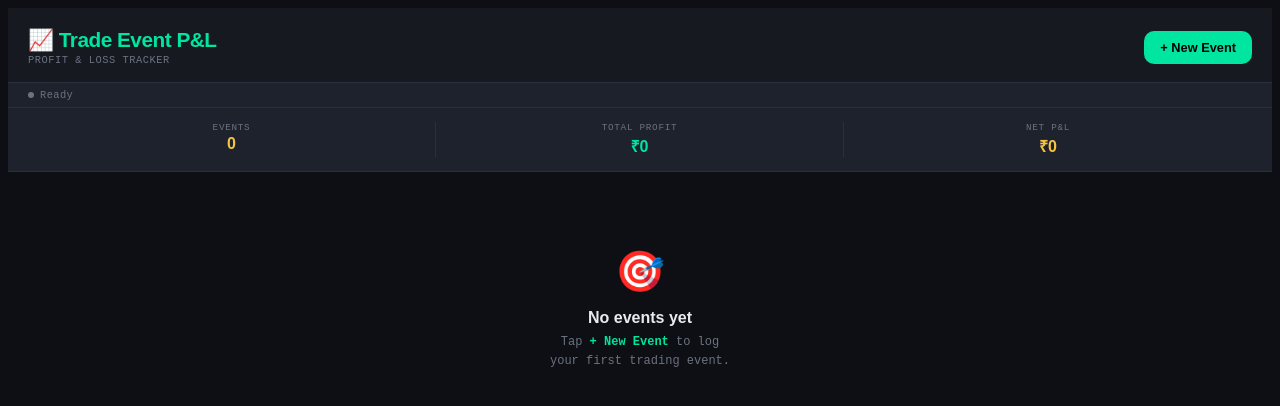
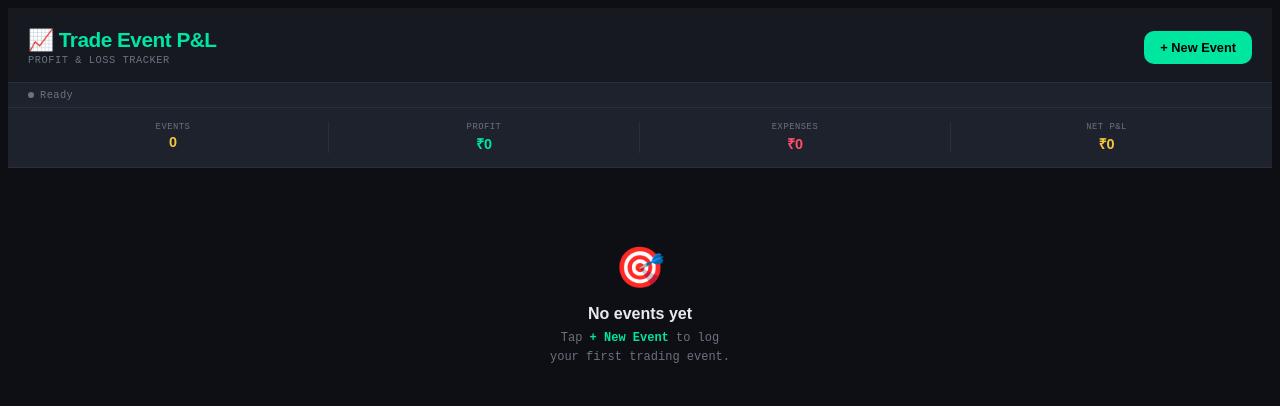
Before and after one commit to anurudh1632/trade-tracker, a plain HTML site: page index.html in a window 1280 px wide. Drawn offline with Linux system fonts and the light colour scheme.

Commit message:
Update index.html

```diff
--- a/index.html
+++ b/index.html
@@ -78,16 +78,16 @@ letter-spacing: 0.04em;
 
 .summary-strip {
 display: grid;
-grid-template-columns: 1fr 1fr 1fr;
+grid-template-columns: 1fr 1fr 1fr 1fr;
 background: #1e222d;
 border-bottom: 1px solid #2a2f3d;
-padding: 14px 20px;
+padding: 14px 10px;
 }
 
 .strip-item { text-align: center; }
 .strip-item:not(:last-child) { border-right: 1px solid #2a2f3d; }
-.strip-label { font-size: 0.58rem; color: #6b7280; text-transform: uppercase; letter-spacing: 0.08em; }
-.strip-value { font-family: ‘Syne’, sans-serif; font-weight: 700; font-size: 1rem; margin-top: 2px; }
+.strip-label { font-size: 0.55rem; color: #6b7280; text-transform: uppercase; letter-spacing: 0.06em; }
+.strip-value { font-family: ‘Syne’, sans-serif; font-weight: 700; font-size: 0.9rem; margin-top: 2px; }
 .strip-value.green { color: #00e5a0; }
 .strip-value.red { color: #ff4f6a; }
 .strip-value.yellow { color: #f5c542; }
@@ -354,8 +354,12 @@ white-space: nowrap;
     <div class="strip-value yellow" id="totalEvents">0</div>
   </div>
   <div class="strip-item">
-    <div class="strip-label">Total Profit</div>
+    <div class="strip-label">Profit</div>
     <div class="strip-value green" id="totalProfit">₹0</div>
+  </div>
+  <div class="strip-item">
+    <div class="strip-label">Expenses</div>
+    <div class="strip-value red" id="totalExpenses">₹0</div>
   </div>
   <div class="strip-item">
     <div class="strip-label">Net P&L</div>
@@ -645,9 +649,11 @@ white-space: nowrap;
     const list = document.getElementById('eventsList');
     const totalProfit = events.reduce((s,e) => s + (e.profit||0), 0);
     const totalNet = events.reduce((s,e) => s + calcNet(e), 0);
+    const totalExpenses = events.reduce((s,e) => s + getTotalExp(e), 0);
 
     document.getElementById('totalEvents').textContent = events.length;
     document.getElementById('totalProfit').textContent = fmt(totalProfit);
+    document.getElementById('totalExpenses').textContent = fmt(totalExpenses);
     const netEl = document.getElementById('totalNet');
     netEl.textContent = fmt(totalNet);
     netEl.className = 'strip-value ' + (totalNet > 0 ? 'green' : totalNet < 0 ? 'red' : 'yellow');
```
